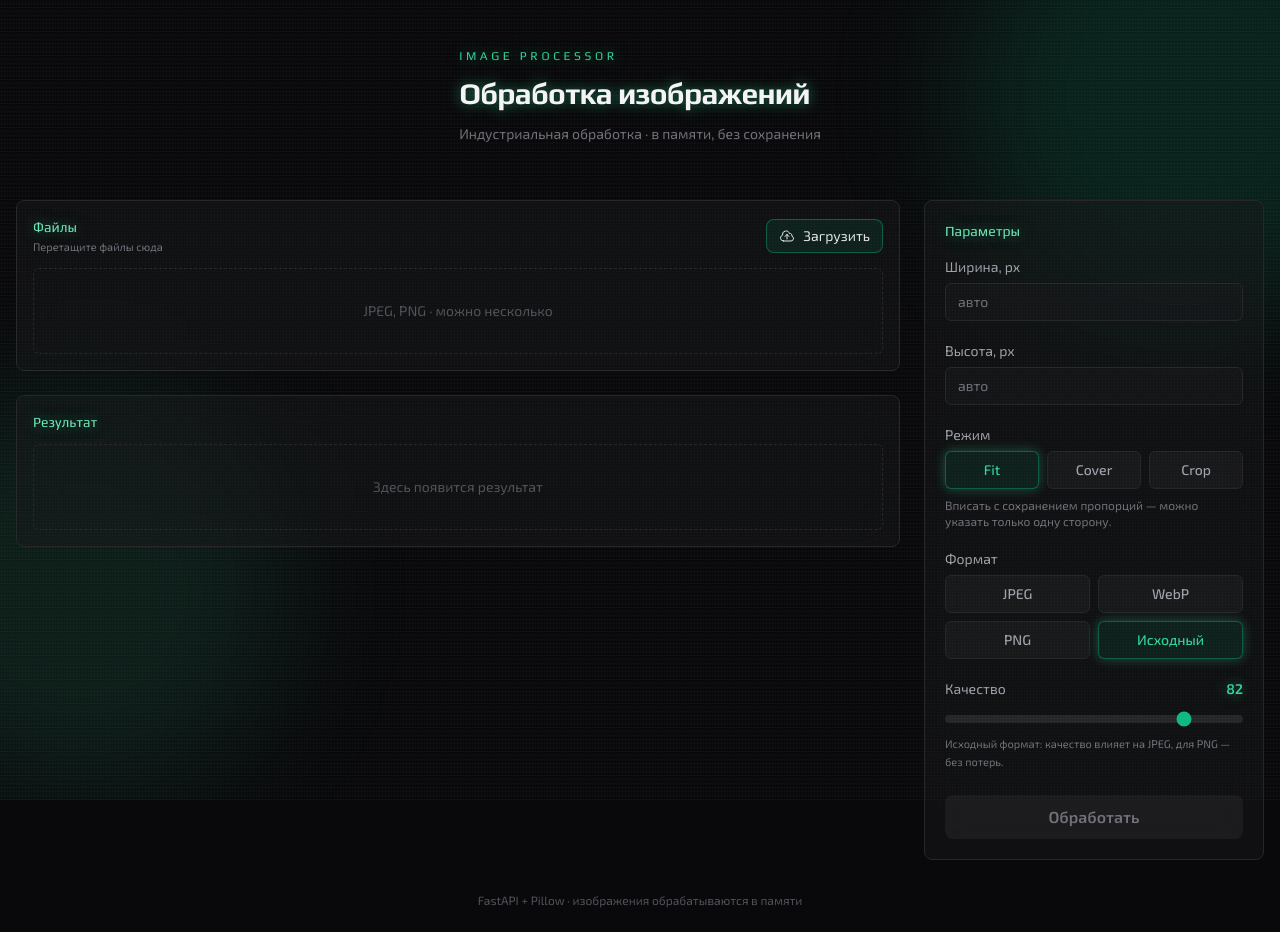
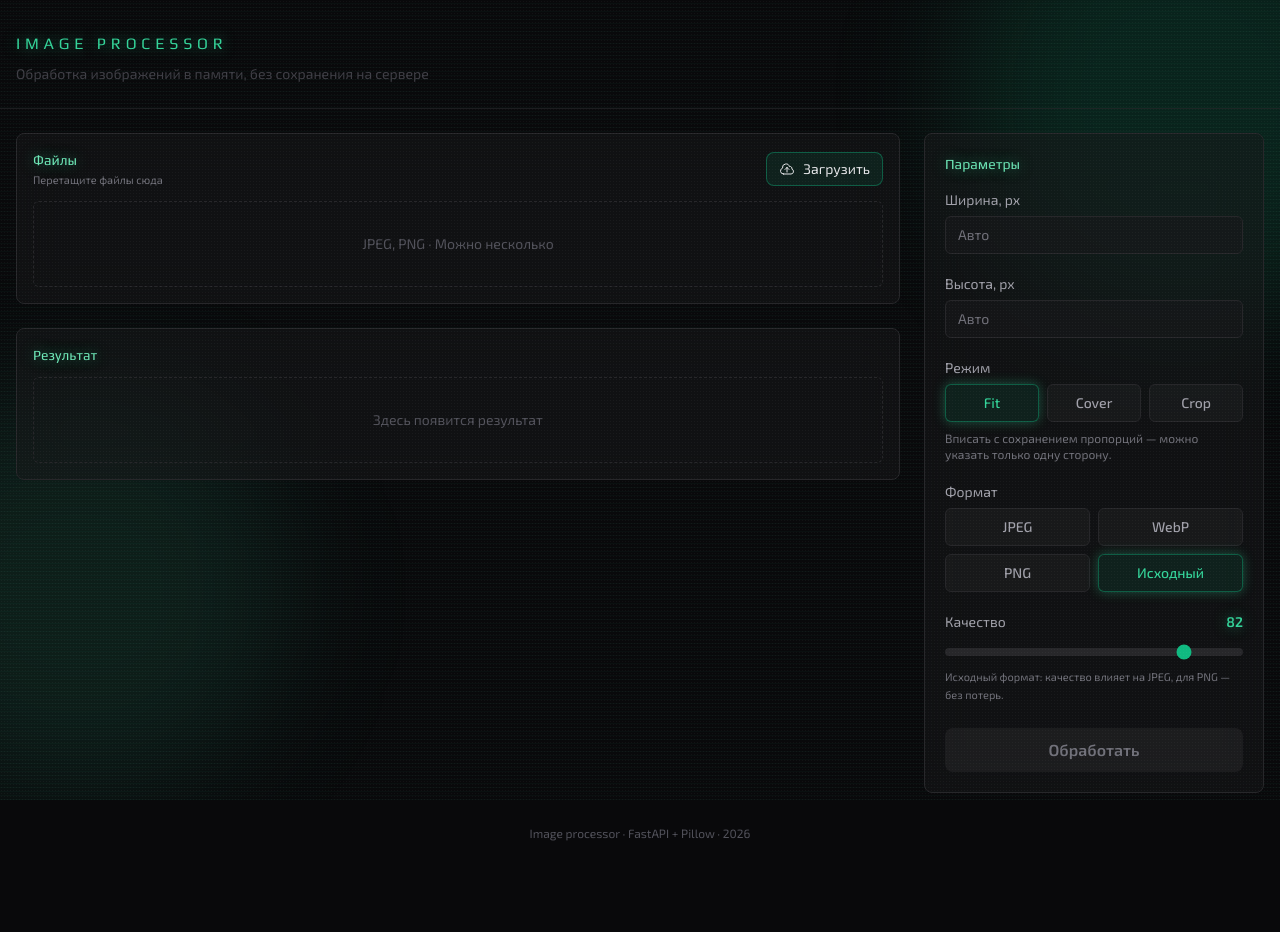
Before and after one commit to selvnv/image-processor, a plain HTML site: page web/index.html in a window 1280 px wide. After the commit the page ends 865 px from the top, so only its background shows below. Drawn offline with nearby package versions, Linux system fonts and the light colour scheme.

Commit message:
Update index.html

```diff
--- a/web/index.html
+++ b/web/index.html
@@ -21,10 +21,11 @@
     <div class="absolute bottom-0 -left-32 h-[26rem] w-[26rem] rounded-full bg-emerald-400/10 blur-3xl"></div>
   </div>
 
-  <header class="max-w-7xl mx-auto px-6 pt-12 pb-8">
-    <p class="display text-xs uppercase tracking-[0.3em] text-emerald-400 glow-emerald">Image Processor</p>
-    <h1 class="display mt-3 text-3xl font-bold tracking-tight text-zinc-100 glow-emerald">Обработка изображений</h1>
-    <p class="mt-3 text-sm text-zinc-500">Индустриальная обработка · в памяти, без сохранения</p>
+  <header class="border-b border-zinc-800/70">
+    <div class="max-w-7xl mx-auto px-4 pt-8 pb-6">
+      <p class="display uppercase tracking-[0.3em] text-emerald-400 glow-emerald">Image Processor</p>
+      <p class="mt-2 text-sm text-zinc-700">Обработка изображений в памяти, без сохранения на сервере</p>
+    </div>
   </header>
 
   <main class="flex-1 max-w-7xl mx-auto px-4 py-6 w-full" x-data="imageApp()" x-cloak>
@@ -71,7 +72,7 @@
 
           <template x-if="!files.length">
             <div class="rounded-md border border-dashed border-zinc-800 py-8 text-center text-sm text-zinc-600">
-              JPEG, PNG · можно несколько
+              JPEG, PNG · Можно несколько
             </div>
           </template>
         </section>
@@ -114,12 +115,12 @@
         <div class="space-y-5">
           <div>
             <label class="block text-sm text-zinc-400 mb-1.5">Ширина, px</label>
-            <input type="number" min="1" x-model="width" placeholder="авто"
+            <input type="number" min="1" x-model="width" placeholder="Авто"
               class="w-full rounded-md border border-zinc-800 bg-zinc-900/60 px-3 py-2 text-sm text-zinc-100 placeholder-zinc-500 focus:outline-none focus:ring-2 focus:ring-emerald-500/50 focus:border-emerald-500/40" />
           </div>
           <div>
             <label class="block text-sm text-zinc-400 mb-1.5">Высота, px</label>
-            <input type="number" min="1" x-model="height" placeholder="авто"
+            <input type="number" min="1" x-model="height" placeholder="Авто"
               class="w-full rounded-md border border-zinc-800 bg-zinc-900/60 px-3 py-2 text-sm text-zinc-100 placeholder-zinc-500 focus:outline-none focus:ring-2 focus:ring-emerald-500/50 focus:border-emerald-500/40" />
           </div>
 
@@ -183,7 +184,7 @@
   </main>
 
   <footer class="max-w-7xl mx-auto px-4 pb-6 pt-2 text-center text-xs text-zinc-600">
-    FastAPI + Pillow · изображения обрабатываются в памяти
+    Image processor · FastAPI + Pillow · 2026
   </footer>
 
 </body>
```
